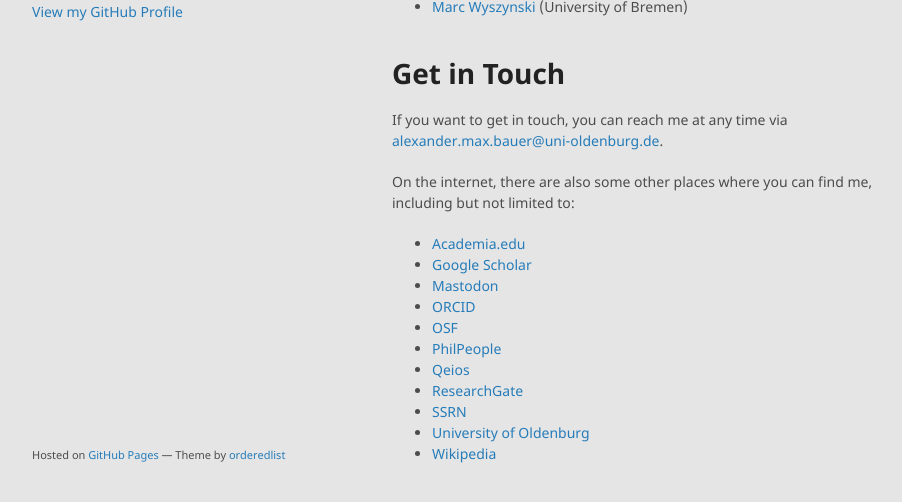
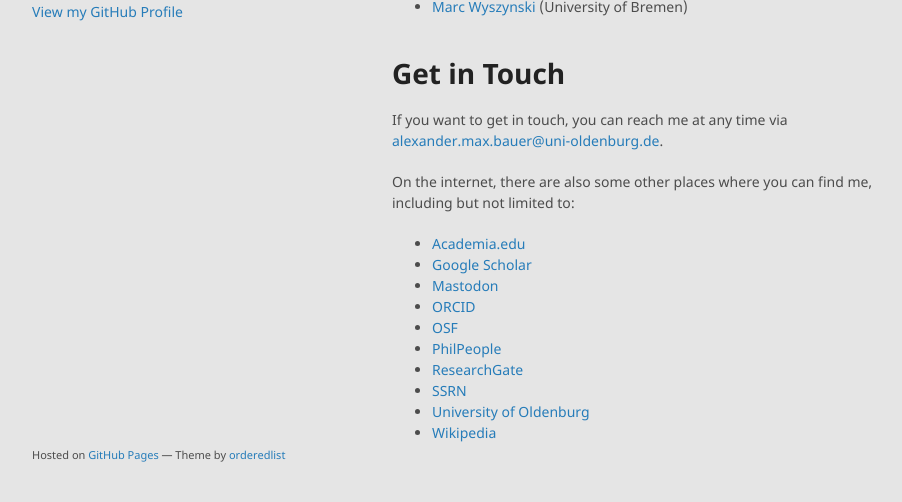
Before and after one commit to alephmembeth/alephmembeth.github.io, a Jekyll site: the page built from index.md, in a window 1280 px wide and 900 px high, scrolled down 1665 px, cut to the strip 366-868 px from the top of the window. Shown: the whole strip, without its empty margins (178-1080 px from the left). Built offline with Jekyll 4.4.1, drawn with Linux system fonts in a browser that asks for light colours; the repository's description, which GitHub fills in, is left out.

Commit message:
Update index.md

```diff
--- a/index.md
+++ b/index.md
@@ -119,7 +119,6 @@
 + [ORCID](https://orcid.org/0000-0003-0923-6864)
 + [OSF](https://osf.io/e7hpd/)
 + [PhilPeople](https://philpeople.org/profiles/alexander-max-bauer)
-+ [Qeios](https://www.qeios.com/profile/19483)
 + [ResearchGate](https://www.researchgate.net/profile/Alexander-Bauer-2)
 + [SSRN](https://papers.ssrn.com/sol3/cf_dev/AbsByAuth.cfm?per_id=5771974)
 + [University of Oldenburg](https://uol.de/philosophie/alexander-max-bauer)
```
